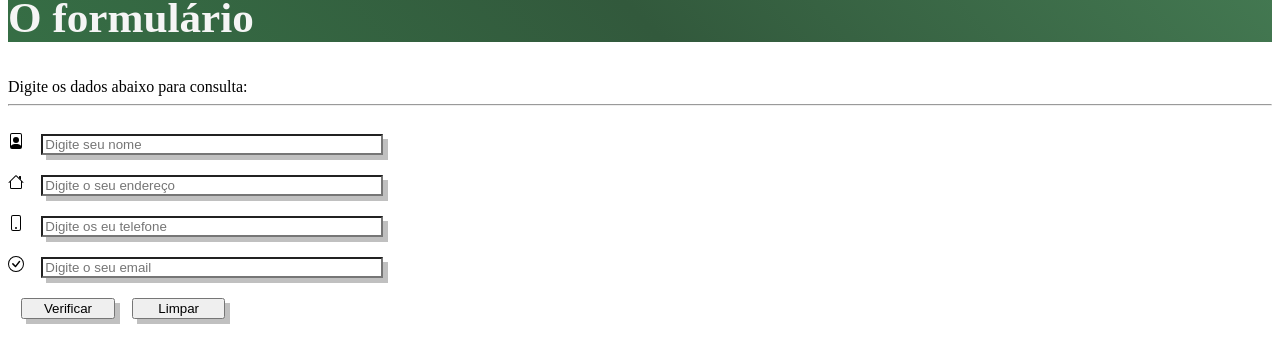
After one commit to electric-Rick/Sistemas-Web, a PHP site: page /src/index.html in a window 1280 px wide. The commit adds this page. Shown: the top 363 px of the page. Run offline with PHP 8.4, Linux system fonts and the light colour scheme.

```diff
--- /dev/null
+++ b/src/index.html
@@ -0,0 +1,48 @@
+<!DOCTYPE html>
+<html lang="pt-br">
+	<head>
+		<title>O formulário_</title>
+		<meta charset='UTF-8'>
+		<meta name="viewport" content="width=device-width, initial-scale=1">
+		<link rel='stylesheet' href='/style/style.css'>
+	</head>
+<body>
+	<noscript>
+		<h1>Aviso!</h1>
+		<br>
+		<p>É preciso mantar o JavaScript ligado para acessar esta página!</p>
+	</noscript>
+
+	<header class='_header_'>
+		<h2>O formulário</h2>
+	</header>
+	<form class='_form_general' name='sf_01' method='post' action='../process.php'>
+		<label>Digite os dados abaixo para consulta:</label>
+		<br>
+		<hr>
+		<label>	<img src='../svgs/file-person.svg' max-width='3.5em' max-height='4em'></label>
+		<input type='text'  placeholder='Digite seu nome' id='nome' name='nome' onchange='dados_salvos(this)' oninvalid="this.setCustomValidity('Você precisa digitar um nome válido para este campo.')" oninput="setCustomValidity('')" required>
+		<br>
+		<label>	<img src='../svgs/house.svg' max-width='3.5em' max-height='4em'></label>
+		<input type='text'  placeholder='Digite o seu endereço' id='endereco'  name='endereco' onchange='dados_salvos(this)' required oninvalid="this.setCustomValidity('É necessário preencher o endereço para continuar.')" oninput="setCustomValidity('')">
+		<br>
+		<label>
+				<img src='../svgs/phone.svg' max-width='3.5em' max-height='4em'>
+				</label>
+				<input type='text' placeholder='Digite os eu telefone' id='telefone' name='telefone' onchange='dados_salvos(this)' oninvalid="this.setCustomValidity('Preencha um número correto.')" oninput="setCustomValidity('')">
+				<br>
+				<label>
+				<img src='../svgs/check-circle.svg' max-width='3.5em' max-height='4em'>
+				</label>
+				<input type='email'  placeholder='Digite o seu email' id='email' name='email' onchange='dados_salvos(this)' oninvalid="this.setCustomValidity('Você precisa digitar um e-mail válido, por favor.')" oninput="setCustomValidity('')"><br>
+				<input type='submit' id='btns_00' value='Verificar'>
+				<input type='reset' id='btns_01' value='Limpar' style=''>
+				<br>
+			</form>
+
+			<section class='results' style='display:none'>
+				<p></p>
+			</section>
+			<script href='../scripts/script.js'></script>
+</body>
+</html>
--- a/style/style.css
+++ b/style/style.css
@@ -0,0 +1,21 @@
+
+		header{
+
+			color: whitesmoke;
+			font-size: 1.8em;
+			margin: -1.5em 0 0 0;
+			background-image: linear-gradient(45deg, #366e45,#32593c,#437851);
+
+		}
+
+		input {
+
+			margin: 1.5em 0em 0em 1em;
+			width: 25em;
+			box-shadow: 5px 5px silver;
+
+		}
+
+		input#btns_01, #btns_00 {
+			max-width: 7em;
+		}
```
Also changed, not shown: gulpfile.js (added, +16 -0 lines), index.php (+3 -97 lines), process.php (+5 -21 lines), scripts/script.js (+27 -0 lines), index.js (deleted).
